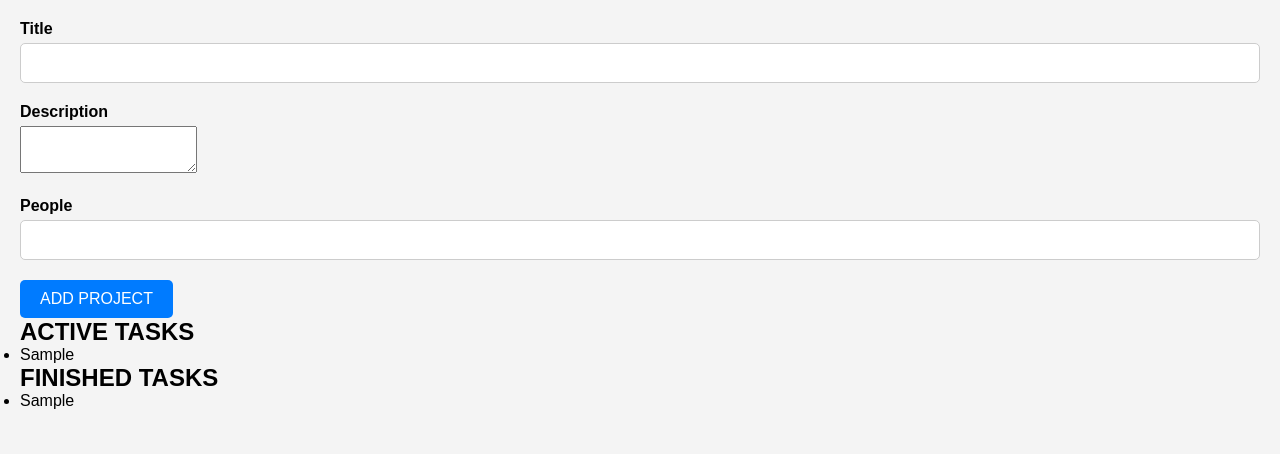
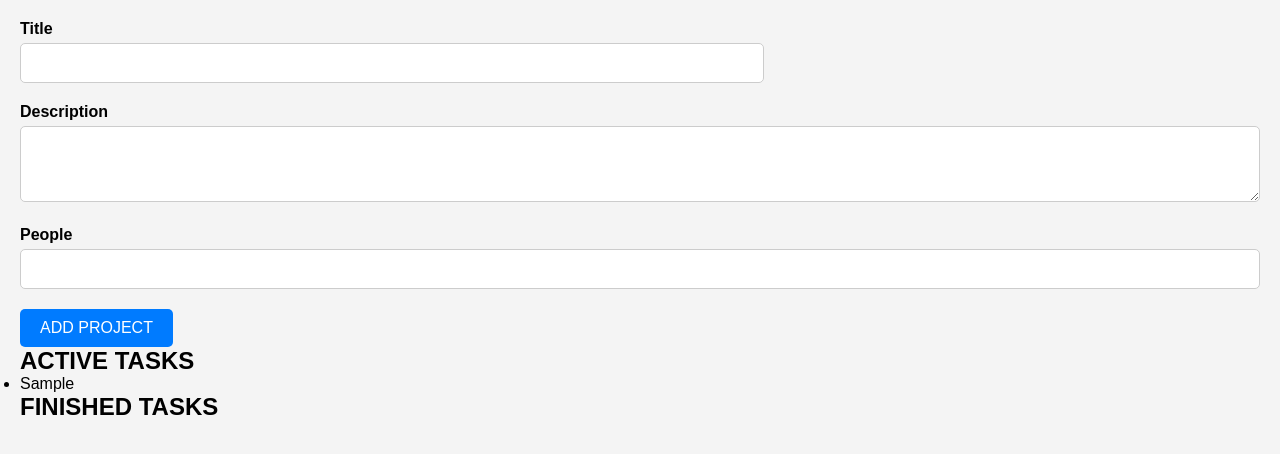
Before and after one commit to pete2k4/TODO-project, a website with bundled scripts: page index.html in a window 1280 px wide. Both pictures are taken after typing "Sample", "Sample", "5" into the empty fields and a click on the button "ADD PROJECT". Built offline with nearby package versions, Linux system fonts and the light colour scheme.

Commit message:
added projects filtering and correct outputting

```diff
--- a/app.css
+++ b/app.css
@@ -24,12 +24,26 @@
 }
 
 input[type="text"],
+textarea {
+  width: 100%;
+  padding: 10px;
+  border: 1px solid #ccc;
+  border-radius: 5px;
+  font-size: 16px;
+}
+
 input[type="number"] {
   width: 100%;
   padding: 10px;
   border: 1px solid #ccc;
   border-radius: 5px;
   font-size: 16px;
+}
+
+/* Style for the title input */
+#title {
+  width: 60%; /* Adjust the width as needed */
+  margin: 0 auto; /* Center the input */
 }
 
 button[type="submit"] {
--- a/src/app.ts
+++ b/src/app.ts
@@ -111,7 +111,13 @@ class TaskList {
         this.element.id = `${this.type}-tasks`
 
         projectState.addListener((tasks: Task[]) => {
-            this.assignedTasks = tasks
+            const relevantTasks = tasks.filter( task => {
+                if (this.type === 'active') {
+                    return task.status === TaskStatus.Active
+                }
+                return task.status === TaskStatus.Finished
+            })
+            this.assignedTasks = relevantTasks
             this.renderTasks()
         })
 
@@ -121,6 +127,7 @@ class TaskList {
 
     renderTasks() {
         const listEl = document.getElementById(`${this.type}-tasks-list`) as HTMLLIElement
+        listEl.innerHTML = ''
         for (const taskItem of this.assignedTasks) {
             const listItem = document.createElement('li')
             listItem.textContent = taskItem.title
```
Also changed, not shown: dist/app.js, 1 other file. Lines whose indentation alone changed are shown as unchanged.
